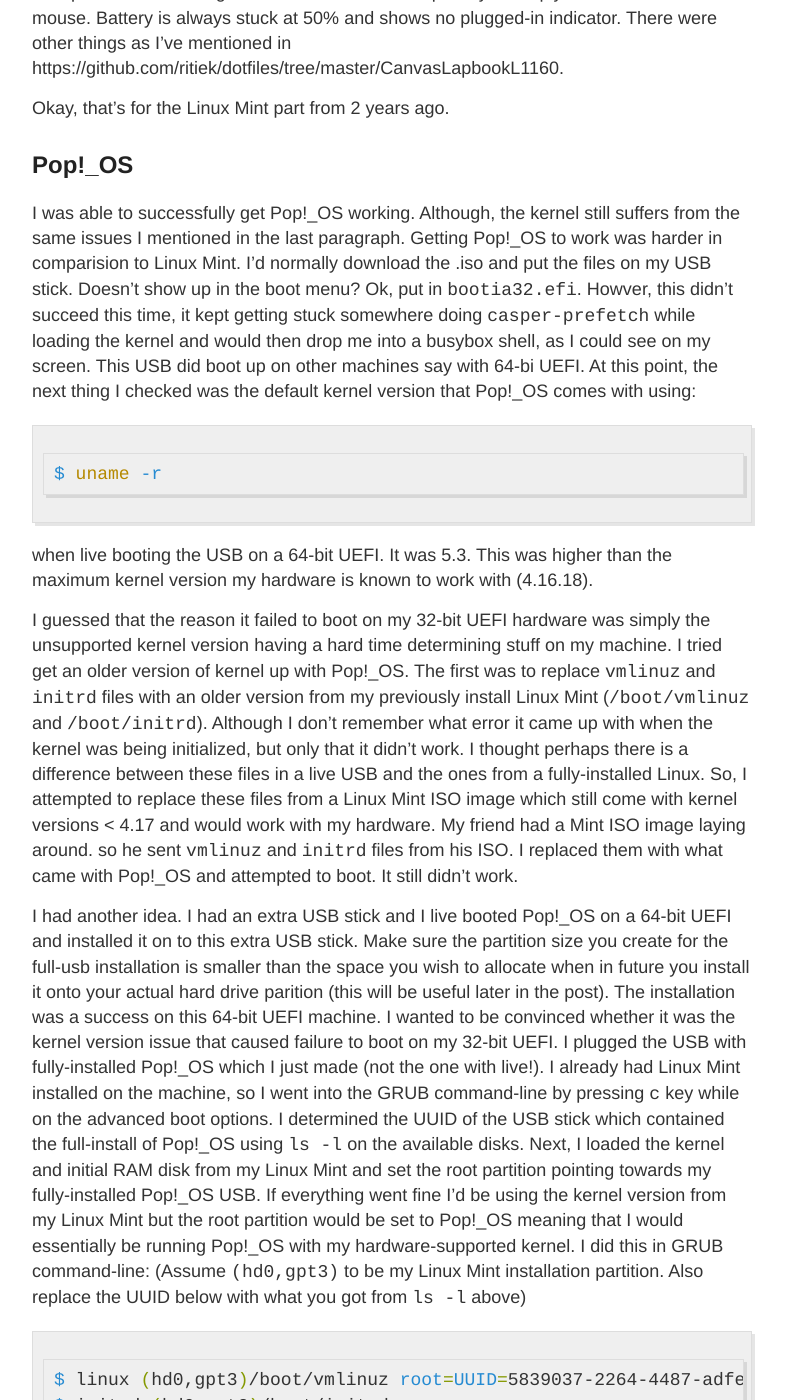
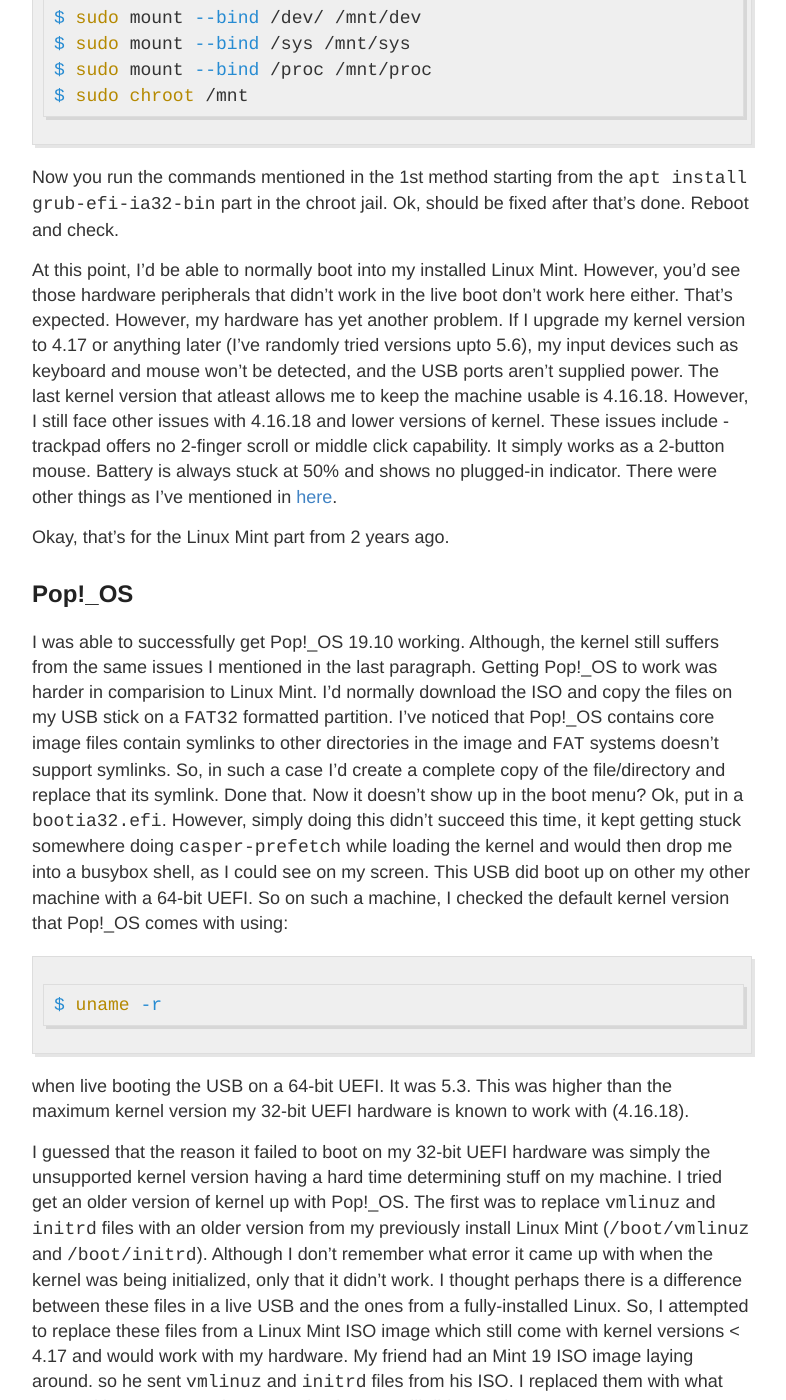
Before and after one commit to ritiek/ritiek.github.io, a Jekyll site: the page built from _posts/2020-04-18-blog-post-15.md, in a window 1280 px wide and 1400 px high, scrolled down 5222 px. Shown: the whole window, without its empty margins (248-1034 px from the left). Built offline with Jekyll 4.4.1, drawn with Linux system fonts in a browser that asks for light colours; our own code applies the rules of GitHub Pages for plain Markdown files; some of the changed text lies outside the part shown.

Commit message:
Fix typos

````diff
--- a/_posts/2020-04-18-blog-post-15.md
+++ b/_posts/2020-04-18-blog-post-15.md
@@ -21,8 +21,8 @@
 same issues (as I mention later) even if I manually re-installed Windows 10, as I did
 with Linux distros.
 
-Here's how the machine looks like:
 <img src="http://i.imgur.com/aiIVZGN.png" width="290">
+<p align="center">*Here's how the machine looks like*</p>
 
 I don't really blame the developers for not supporting 32-bit UEFI. This is not just the
 case with Pop!\_OS but with pretty much almost all major distributions out there. I read
@@ -43,25 +43,32 @@
 
 Two years back when I installed Linux Mint 19 on this same hardware, the situation wasn't
 as bad as it is now. You'd use `dd` or `cat` from coreutils or specialized tools such as
-Rufus or UNetbootin to write the iso image on to a USB device. When trying to boot this USB
+Rufus or UNetbootin to write the ISO image on to a USB device. When trying to boot this USB
 device on a 32-bit UEFI machine you'd notice that it won't even show up as a boot device.
 At this point, the first response would be to put a `bootia32.efi` in `/efi/boot/` on your
-USB. However, if you wrote the iso image on the USB in dd-mode (as termed in Rufus) you now
-won't be able to add or remove files from your USB stick since the USB stick would be stuck
-in read-only mode. I haven't come across a way to make it writable again except completely
-formatting it in such a case. Either way, UEFI specification states that it can read boot
-files from `/efi/boot` even if there is no specialized EFI partition available. So IMO the
-best way to write an iso image to a USB device would be to first locally mount the iso image
-and then simply copy-paste the mounted files on to a USB stick which has been first formatted
-as `FAT32`. I say `FAT32` because I've had an easier time with it, otherwise I sometimes had
-problems with my hardware's UEFI not determining `ext4` partitions as bootable. The USB stick
-will still be writable at this point and you can now copy `bootia32.efi` to `/efi/boot/` as
-previously mentioned. With this I was successfully be able to boot into live Linux Mint from
-my USB stick.  At this point, one should notice all the hardware stuff that fails to be
-recognized. Some things to think of: whether battery percentage reduces when not plugged-in?
-If charger plugged-in display indicator shows correctly? WiFi works? Brightness controls?
-Sound output from speakers and 3.5mm jack? Is trackpad being detected as an external mouse
-(that means no two-finger scrolling and "disable mouse when typing" does not work)? Does
+EFI partition on your USB stick. However, if you wrote the ISO image on the USB in dd-mode
+(as termed in Rufus) (that is using `dd` or `cat` or dd-mode in Rufus) you now won't be
+able to add or remove files from your USB stick since the USB stick would be stuck in
+read-only mode. I haven't come across a way to make it writable again except completely
+formatting it in such a case.
+
+UEFI firmware looks for all `FAT` formatted partitions and attempts to look for boot files
+stored in `/EFI/boot` under these partition. Now what `cat`, `dd` and Rufus do is to create
+one `FAT32` partition for UEFI boot and another one as `ext4` for core image files. This is
+because of the way how it is actually defined in most distro ISOs. I've found an easier way to
+keep the disk writable and avoid such utilities is to create a single `FAT32` partition
+consisting of both the boot and core image files.
+
+So let's only maintain a single partition making things a little easier. I'd first locally mount
+the ISO image and then simply copy-paste the mounted files on to a USB stick which has been
+first formatted as `FAT32`.
+The USB stick will still be writable at this point and you can now copy `bootia32.efi` to
+`/EFI/boot/` as previously mentioned. With this I was successfully be able to boot into live
+Linux Mint from my USB stick. At this point, one should notice all the hardware stuff that
+fails to be recognized. Some things to think of: whether battery percentage reduces when not
+plugged-in?  If charger plugged-in display indicator shows correctly? WiFi works? Brightness
+controls?  Sound output from speakers and 3.5mm jack? Is trackpad being detected as an external
+mouse (that means no two-finger scrolling and "disable mouse when typing" does not work)? Does
 deep-sleep work? If you're hitting some of these issues, I've mostly had more luck with
 learning to live with them than looking for solutions on the Internet.
 
@@ -80,6 +87,10 @@
 will drop us to a shell. Here we'll attempt to manually load the kernel image and the initial
 RAM disk. The first step is to recognize the drive and partition where you installed Linux
 Mint to. This can be done by using `ls`:
+
+<img src="https://i.imgur.com/rxACrpQ.jpg" width="290">
+<p align="center">*The GRUB command-line*</p>
+
 
 ```shell
 $ ls (hd0)/
@@ -165,19 +176,18 @@
 
 Everything should be fixed now. Reboot and check your boot menu.
 
-This is a guide that was immensly helpful back when I was new to this stuff, so you
-should notice some similarities above and here:
-https://medium.com/@realzedgoat/a-sorta-beginners-guide-to-installing-ubuntu-linux-on-32-bit-uefi-machines-d39b1d1961ec
+This is a [guide](https://medium.com/@realzedgoat/a-sorta-beginners-guide-to-installing-ubuntu-linux-on-32-bit-uefi-machines-d39b1d1961ec)
+that was immensly helpful to me back when I was new to this stuff and installing
+Linux Mint, so you should notice some similarities above and in the mentioned guide.
 
 
 ### Method 2
 
 That was the first way, but in such a case today I'll probably use this method.
 The second way of fixing this boot menu is via chroot.
-When Linux Mint errors on saying that the bootloader failed to install. Do not reboot
-(if you did reboot, the 1st method is your best bet).
-Instead open a terminal and check where the new Linux Mint got installed. I'd assume
-in `/dev/sda3`. Do this:
+When Linux Mint errors on saying that the bootloader failed to install. Do not reboot.
+Or if you did reboot, boot back into the live USB again.  Now open a terminal and
+check where the new Linux Mint got installed. I'd assume in `/dev/sda3`. Do this:
 
 ```shell
 $ sudo mount /dev/sda3 /mnt
@@ -200,38 +210,42 @@
 issues with 4.16.18 and lower versions of kernel. These issues include - trackpad offers no
 2-finger scroll or middle click capability. It simply works as a 2-button mouse. Battery
 is always stuck at 50% and shows no plugged-in indicator. There were other things as I've
-mentioned in https://github.com/ritiek/dotfiles/tree/master/CanvasLapbookL1160.
+mentioned in [here](https://github.com/ritiek/dotfiles/tree/master/CanvasLapbookL1160).
 
 Okay, that's for the Linux Mint part from 2 years ago.
 
 
 ## Pop!\_OS
 
-I was able to successfully get Pop!\_OS working. Although, the kernel still suffers from the
+I was able to successfully get Pop!\_OS 19.10 working. Although, the kernel still suffers from the
 same issues I mentioned in the last paragraph. Getting Pop!\_OS to work was harder in comparision
-to Linux Mint. I'd normally download the .iso and put the files on my USB stick. Doesn't show
-up in the boot menu? Ok, put in `bootia32.efi`. Howver, this didn't succeed this time, it kept
-getting stuck somewhere doing `casper-prefetch` while loading the kernel and would then drop
-me into a busybox shell, as I could see on my screen. This USB did boot up on other machines
-say with 64-bi UEFI. At this point, the next thing I checked was the default kernel version
-that Pop!\_OS comes with using:
+to Linux Mint. I'd normally download the ISO and copy the files on my USB stick on a `FAT32`
+formatted partition. I've noticed that Pop!\_OS contains core image files contain symlinks to
+other directories in the image and `FAT` systems doesn't support symlinks. So, in such a case
+I'd create a complete copy of the file/directory and replace that its symlink. Done that. Now
+it doesn't show up in the boot menu? Ok, put in a `bootia32.efi`. However, simply doing this
+didn't succeed this time, it kept getting stuck somewhere doing `casper-prefetch` while loading
+the kernel and would then drop me into a busybox shell, as I could see on my screen. This USB
+did boot up on other my other machine with a 64-bit UEFI. So on such a machine, I checked the
+default kernel version that Pop!\_OS comes with using:
 
 ```shell
 $ uname -r
 ```
 
 when live booting the USB on a 64-bit UEFI. It was 5.3.
-This was higher than the maximum kernel version my hardware is known to work with (4.16.18).
+This was higher than the maximum kernel version my 32-bit UEFI hardware is known to work with
+(4.16.18).
 
 I guessed that the reason it failed to boot on my 32-bit UEFI hardware was simply the
 unsupported kernel version having a hard time determining stuff on my machine. I tried get an
 older version of kernel up with Pop!\_OS. The first was to replace `vmlinuz` and `initrd` files
 with an older version from my previously install Linux Mint (`/boot/vmlinuz` and `/boot/initrd`).
-Although I don't remember what error it came up with when the kernel was being initialized, but
+Although I don't remember what error it came up with when the kernel was being initialized,
 only that it didn't work. I thought perhaps there is a difference between these files in a live
 USB and the ones from a fully-installed Linux. So, I attempted to replace these files from a
 Linux Mint ISO image which still come with kernel versions < 4.17 and would work with my
-hardware. My friend had a Mint ISO image laying around. so he sent `vmlinuz` and `initrd` files
+hardware. My friend had an Mint 19 ISO image laying around. so he sent `vmlinuz` and `initrd` files
 from his ISO. I replaced them with what came with Pop!\_OS and attempted to boot. It still didn't
 work.
 
@@ -241,15 +255,15 @@
 your actual hard drive parition (this will be useful later in the post). The installation was a
 success on this 64-bit UEFI machine. I wanted to be convinced whether it was the kernel version
 issue that caused failure to boot on my 32-bit UEFI. I plugged the USB with fully-installed
-Pop!\_OS which I just made (not the one with live!). I already had Linux Mint installed on the
-machine, so I went into the GRUB command-line by pressing `c` key while on the advanced boot options.
-I determined the UUID of the USB stick which contained the full-install of Pop!\_OS using `ls -l`
-on the available disks. Next, I loaded the kernel and initial RAM disk from my Linux Mint and set
-the root partition pointing towards my fully-installed Pop!\_OS USB. If everything went fine I'd be
-using the kernel version from my Linux Mint but the root partition would be set to Pop!\_OS meaning
-that I would essentially be running Pop!\_OS with my hardware-supported kernel. I did this in GRUB
-command-line: (Assume `(hd0,gpt3)` to be my Linux Mint installation partition. Also replace the
-UUID below with what you got from `ls -l` above)
+Pop!\_OS which I just made (not the one with live!) into my 32-bit UEFI machine. I already had
+Linux Mint installed on the machine, so I went into the GRUB command-line by pressing `c` key
+while on the advanced boot options.  I determined the UUID of the USB stick which contained the
+full-install of Pop!\_OS using `ls -l` on the available disks. Next, I loaded the kernel and initial
+RAM disk from my Linux Mint and set the root partition pointing towards my fully-installed Pop!\_OS
+USB. If everything went fine I'd be using the kernel version from my Linux Mint but the root partition
+would be set to Pop!\_OS meaning that I would essentially be running Pop!\_OS with my
+hardware-supported kernel. I did this in GRUB command-line: (Assume `(hd0,gpt3)` to be my Linux Mint
+installation partition. Also replace the UUID below with what you got from `ls -l` above)
 
 ```shell
 $ linux (hd0,gpt3)/boot/vmlinuz root=UUID=5839037-2264-4487-adfe-d1cb9fe93366
@@ -337,7 +351,8 @@
 ```
 
 That is all! You should now be able to reboot, disconnect all attached USB sticks and Pop!\_OS
-should show up in your hard disk's boot menu! Try booting it!
+should show up in your hard disk's boot menu! Try booting it! Although I still face the same
+aftermath issues as I did in Linux Mint.
 
 
 ## End
````
